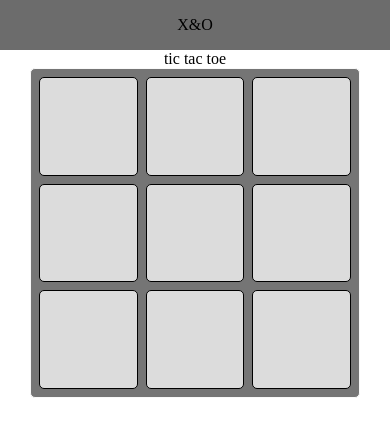
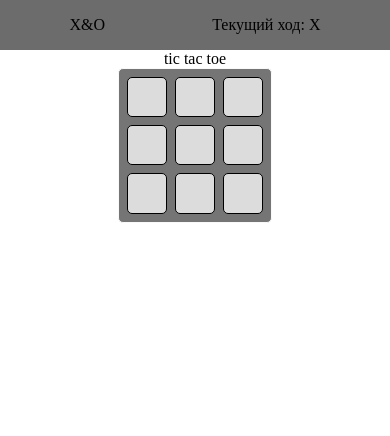
Before and after one commit to EmptyXNothing/XO, a plain HTML site: page index.html in a window 390 px wide. Drawn offline with Linux system fonts and the light colour scheme.

Commit message:
Add move

```diff
--- a/index.html
+++ b/index.html
@@ -10,6 +10,9 @@
     <header>
         <div class="logo">
             <span class="part-logo">X<span class="little-symbol">&</span><span class="part-logo">O</span>
+        </div>
+        <div>
+            Текущий ход: <span class="current-move">X</span>
         </div>
     </header>
 
--- a/index.js
+++ b/index.js
@@ -1,4 +1,5 @@
 const game = document.querySelector(".game");
+const indicatorMove = document.querySelector(".current-move")
 
 const state = {
   squares: [
@@ -11,16 +12,26 @@ const state = {
     {text: '', isClicked: false },
     {text: '', isClicked: false },
     {text: '', isClicked: false },
-  ]
-}
-// for (let i = 0; i < 9; i += 1){
-//     const square = document.createElement("div")
-//     square.classList.add("square")
-//     game.append(square)
-// }
+  ],
+  currentMove: 'X',
+};
+
 state.squares.forEach(square => {
   const div = document.createElement("div");
   div.classList.add("square");
   div.textContent = square.text;
   game.append(div);
-})
+  div.addEventListener('click', ()=>{
+    if (square.isClicked === false){
+      square.isClicked = true;
+      div.textContent = state.currentMove;
+      if(state.currentMove === 'X'){
+        state.currentMove = 'O';
+      }
+      else{
+        state.currentMove = 'X';
+      };
+      indicatorMove.textContent = state.currentMove;
+    }
+  });
+});
--- a/style.css
+++ b/style.css
@@ -21,7 +21,8 @@ header{
     display: flex;
     padding: 1em;
     background-color: rgb(108, 108, 108);
-    justify-content: center;
+    justify-content: space-around;
+
 }
 
 .game-name{
@@ -38,8 +39,8 @@ main{
 
 .game{
     display: grid;
-    width: 40vw;
-    height: 40vw;
+    min-width: 35vw;
+    min-height: 35vw;
     gap: 0.5em;
     padding: 0.5em;
     border: 1px solid rgb(249, 249, 249);
@@ -58,10 +59,3 @@ main{
     align-items: center;
     font-size: 40px;
 }
-
-@media (max-width: 1200px) {
-    .game {
-        width: 80vw;
-        height: 80vw;
-    }
-}
```
